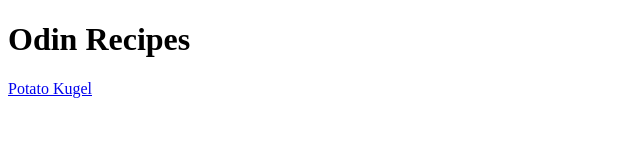
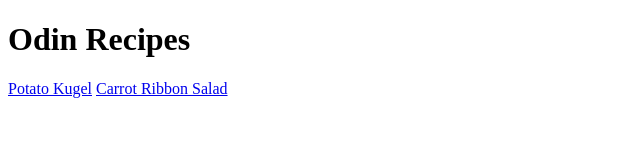
Before and after one commit to Ahmad2997/odin-recipes, a plain HTML site: page index.html in a window 1280 px wide. Shown: the whole page, without its empty margins (0-640 px from the left). Drawn offline with Linux system fonts and the light colour scheme.

Commit message:
Add a link to Carrot-ribbon-salad.html

```diff
--- a/index.html
+++ b/index.html
@@ -7,5 +7,6 @@
     <body>
         <h1>Odin Recipes</h1>
         <a href="./recipes/potato-kugel.html">Potato Kugel</a>
+        <a href="./recipes/carrot-ribbon-salad.html">Carrot Ribbon Salad</a>
     </body>
 </html>
```
